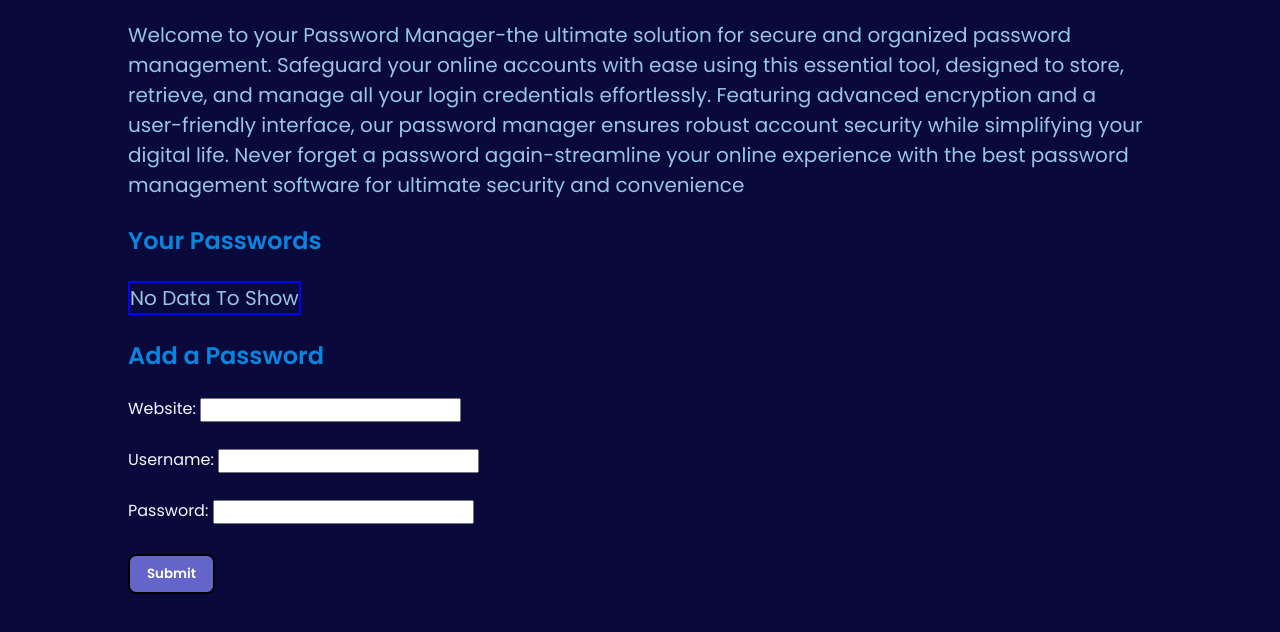
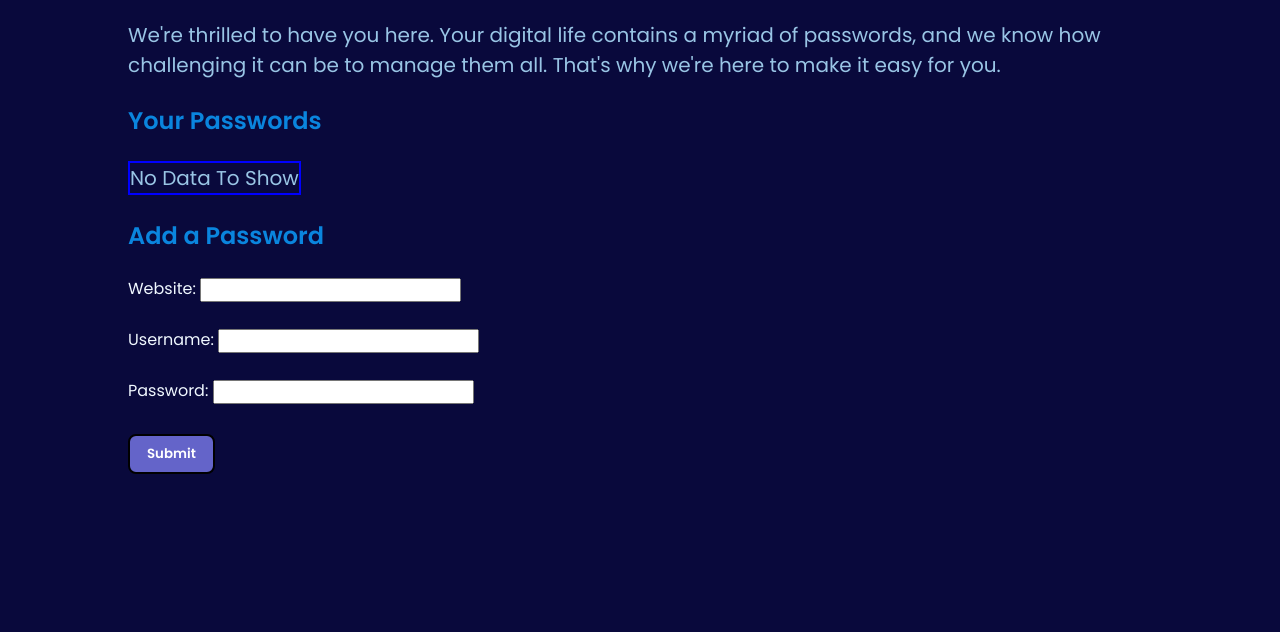
Before and after one commit to paraspalawat/password-manager-web-page, a plain HTML site: page index.html in a window 1280 px wide. Shown: the part 136-768 px from the top of the page. Drawn offline with Linux system fonts and the light colour scheme.

Commit message:
Update index.html

```diff
--- a/index.html
+++ b/index.html
@@ -19,7 +19,8 @@
     </nav>
     <div class="container">
         <h1>Password Manager</h1>
-        <p>Welcome to your Password Manager-the ultimate solution for secure and organized password management. Safeguard your online accounts with ease using this essential tool, designed to store, retrieve, and manage all your login credentials effortlessly. Featuring advanced encryption and a user-friendly interface, our password manager ensures robust account security while simplifying your digital life. Never forget a password again-streamline your online experience with the best password management software for ultimate security and convenience</p>
+        <p>We're thrilled to have you here. Your digital life contains a myriad of passwords, and we know how
+            challenging it can be to manage them all. That's why we're here to make it easy for you.</p>
         <h2>Your Passwords <span id="alert">(Copied!)</span></h2>
         <table class="table">
             <tr>
```
